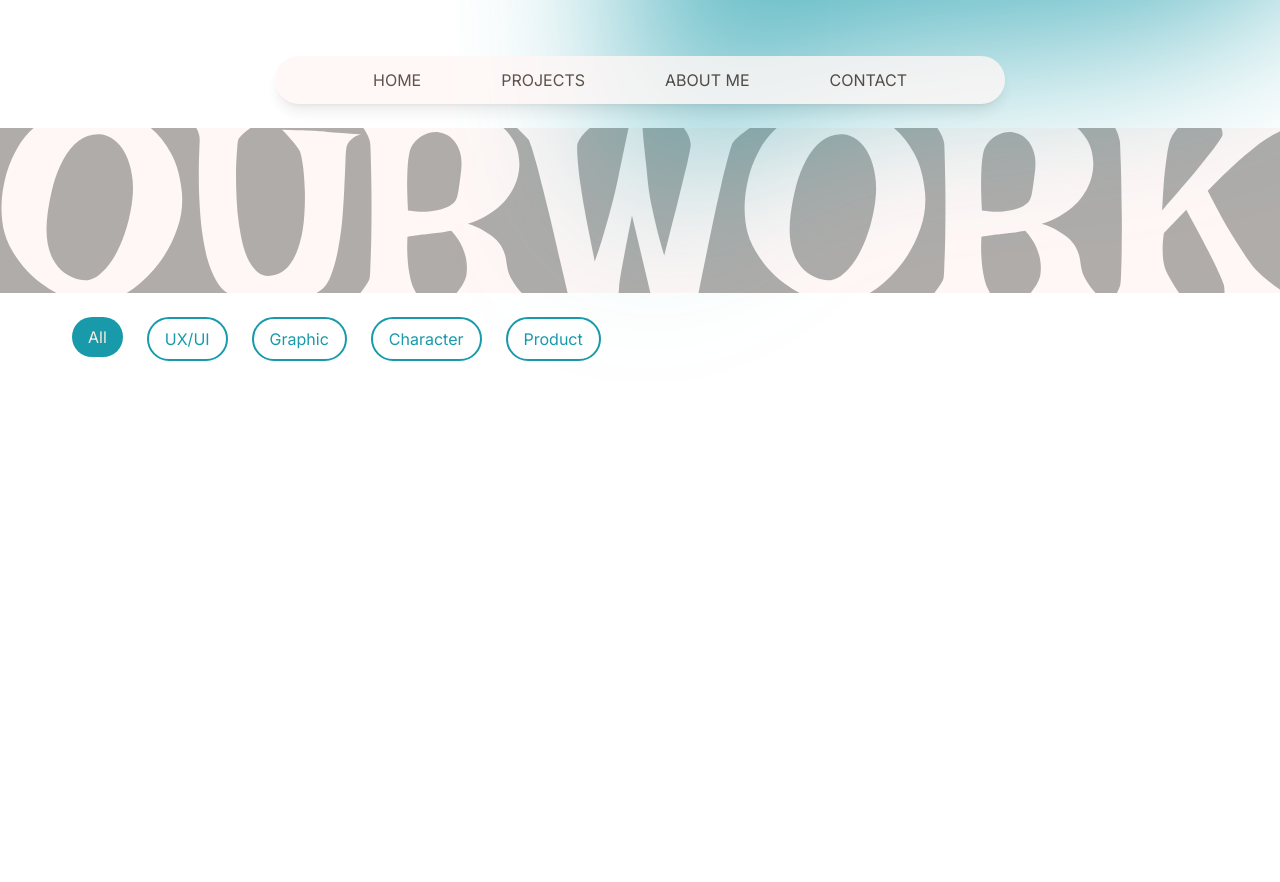
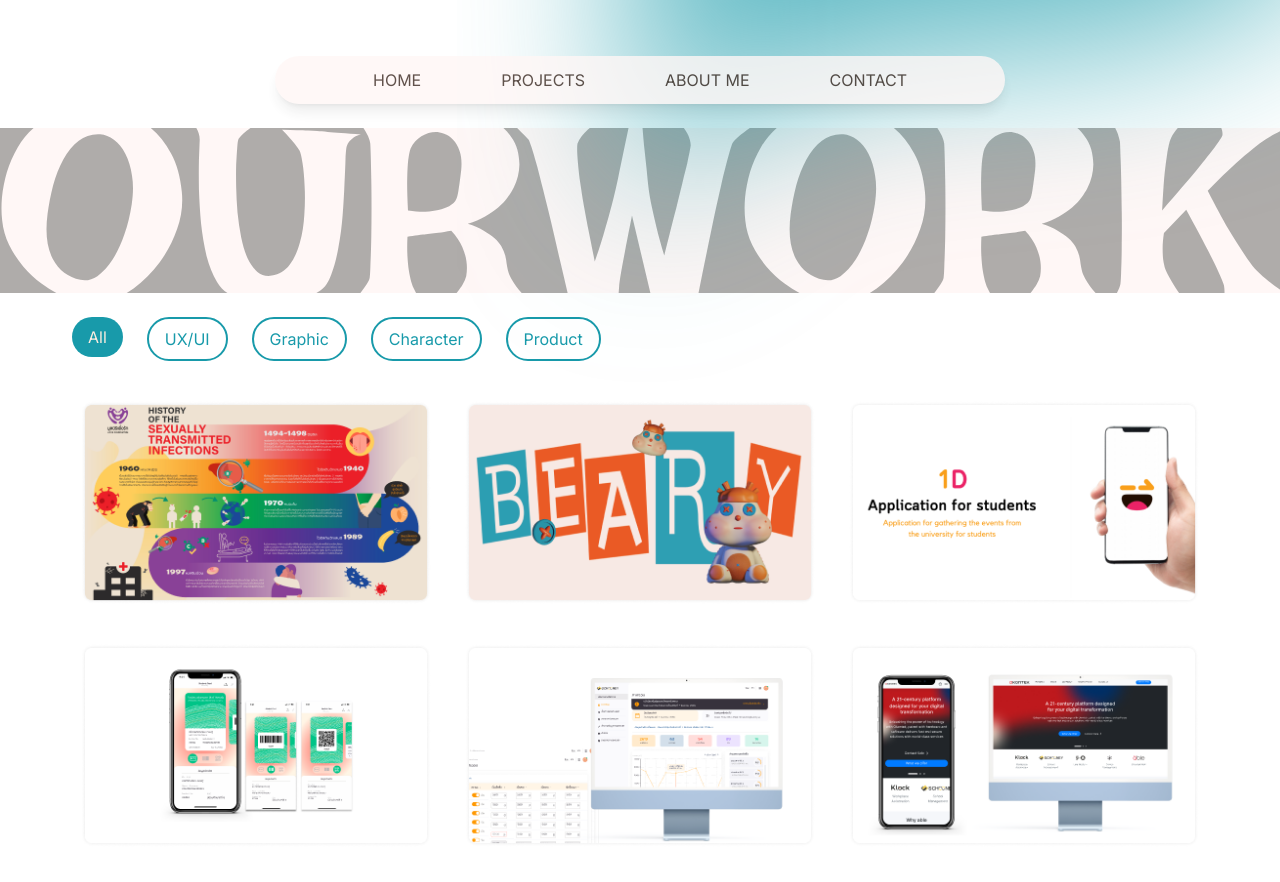
Before and after one commit to SupaseKLs/Webfolio-Aye, a Next.js app: page /project in a window 1280 px wide. Shown: the top 882 px of the page. Built offline with nearby package versions, Linux system fonts and the light colour scheme.

Commit message:
first commit

```diff
--- a/src/app/page.js
+++ b/src/app/page.js
@@ -107,6 +107,7 @@ export default function Home() {
       {/* Wprk */}
       <Filter />
 
+
       {/* Contact */}
       <div className="relative">
         <Image src={HalfCircle} className="w-full h-full" />
--- a/src/components/Filter.jsx
+++ b/src/components/Filter.jsx
@@ -2,26 +2,22 @@
 import { useState, useEffect } from 'react';
 import AOS from 'aos';
 import 'aos/dist/aos.css';
-
 import Image from 'next/image';
 import Link from 'next/link';
 import OurWork from '../assets/OurWork.svg';
 
-
-
 const cards = [
-  { src: '/p4.png', category: 'Graphic', linksrc: '../app/FOUNDATION/page' },
-  { src: '/p5.png', category: 'Character', linksrc: '../app/Beary/page' },
-  { src: '/p6.png', category: 'UX/UI', linksrc: '../app/1D/page' },
-  { src: '/p7.png', category: 'UX/UI', linksrc: '../app/StudentCard/page' },
-  { src: '/p8.png', category: 'UX/UI', linksrc: '../app/Time_Attendance/page' },
-  { src: '/p9.png', category: 'UX/UI', linksrc: '../app/Okontek/page' },
-  { src: '/p10.png', category: 'Character', linksrc: '../app/Chujai/page' },
-  { src: '/p2.png', category: 'Graphic', linksrc: '../app/Encyclopedia/page' },
-  { src: '/p3.png', category: 'Graphic', linksrc: '../app/Rebrand_Siam_Wellness/page' },
-  { src: '/p1.png', category: 'Product', linksrc: '../app/BOZ/page' },
-  { src: '/p12.png', category: 'Product', linksrc: '../app/Alamus/page' },
-  // { src: '/gifx1.gif', category: 'None', linksrc: '../app/Alamus/page' },
+  { src: '/p4.png', category: 'Graphic', linksrc: '/FOUNDATION' },
+  { src: '/p5.png', category: 'Character', linksrc: '/Beary' },
+  { src: '/p6.png', category: 'UX/UI', linksrc: '/1D' },
+  { src: '/p7.png', category: 'UX/UI', linksrc: '/StudentCard' },
+  { src: '/p8.png', category: 'UX/UI', linksrc: '/Time_Attendance' },
+  { src: '/p9.png', category: 'UX/UI', linksrc: '/Okontek' },
+  { src: '/p10.png', category: 'Character', linksrc: '/Chujai' },
+  { src: '/p2.png', category: 'Graphic', linksrc: '/Encyclopedia' },
+  { src: '/p3.png', category: 'Graphic', linksrc: '/Rebrand_Siam_Wellness' },
+  { src: '/p1.png', category: 'Product', linksrc: '/BOZ' },
+  { src: '/p12.png', category: 'Product', linksrc: '/Alamus' },
 ];
 
 const OurWorkPage = () => {
@@ -39,11 +35,11 @@ const OurWorkPage = () => {
     : cards.filter(card => card.category === activeFilter);
 
   return (
-    <div className='w-screen'>
+    <div className='w-screen h-full'>
       <div className="flex justify-center bg-[#AFACAA]">
         <Image src={OurWork} alt="Our Work" />
       </div>
-      <div className="max-w-7xl m-auto h-full sm:px-8 px-16">
+      <div className="max-w-7xl m-auto sm:px-8 px-16">
         <ul className="mt-6 flex flex-wrap gap-y-2 gap-x-2">
           {['All', 'UX/UI', 'Graphic', 'Character', 'Product'].map(category => (
             <li key={category}>
@@ -57,11 +53,10 @@ const OurWorkPage = () => {
         <div className="flex justify-between items-center flex-wrap pb-20">
           {filteredCards.map((card, index) => (
             <div key={index} className="mx-auto mt-10 relative">
-              <div className="overflow-hidden rounded-md ">
+              <div className="overflow-hidden rounded-md">
                 <Link href={card.linksrc}>
                   <Image
                     data-aos="fade-up"
-     data-aos-anchor-placement="center-center"
                     className="transition-transform duration-300 transform hover:scale-110"
                     src={card.src}
                     width={350}
@@ -73,6 +68,7 @@ const OurWorkPage = () => {
             </div>
           ))}
         </div>
+
       </div>
     </div>
   );
```
Also changed, not shown: 1 other file (tests, documents, lock files or other folders).
